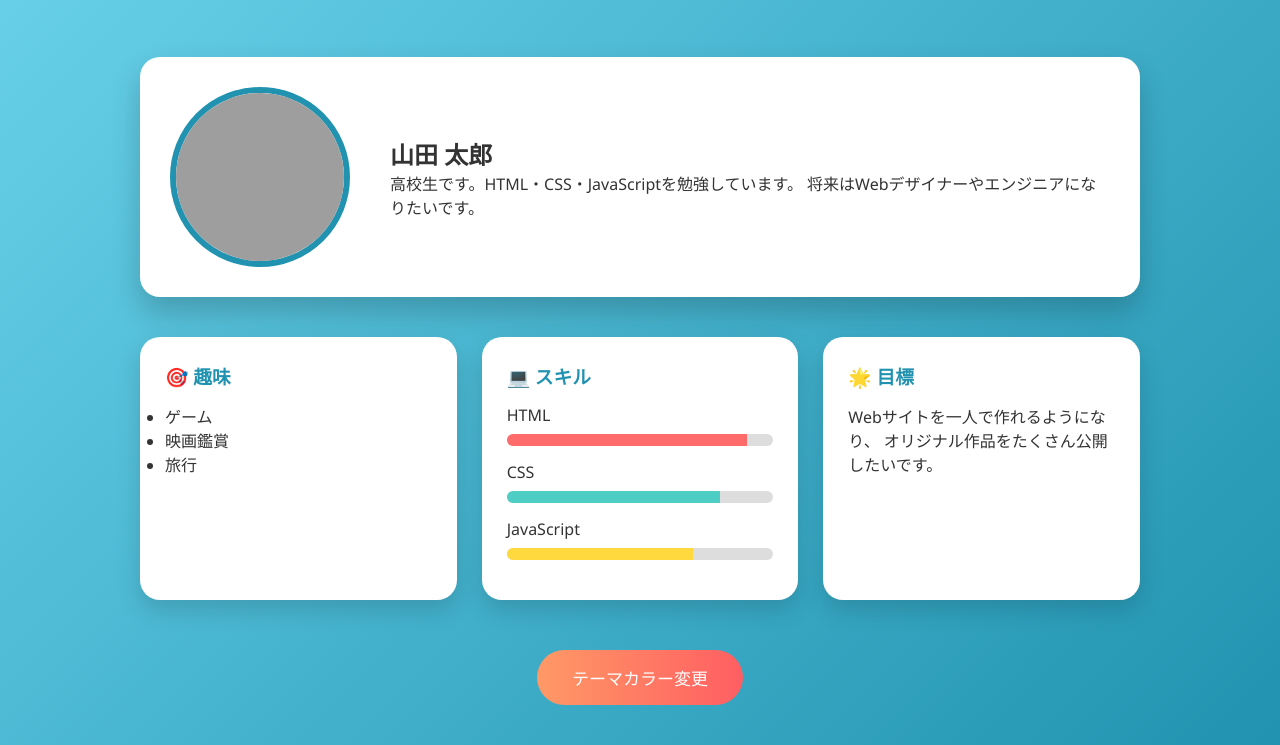
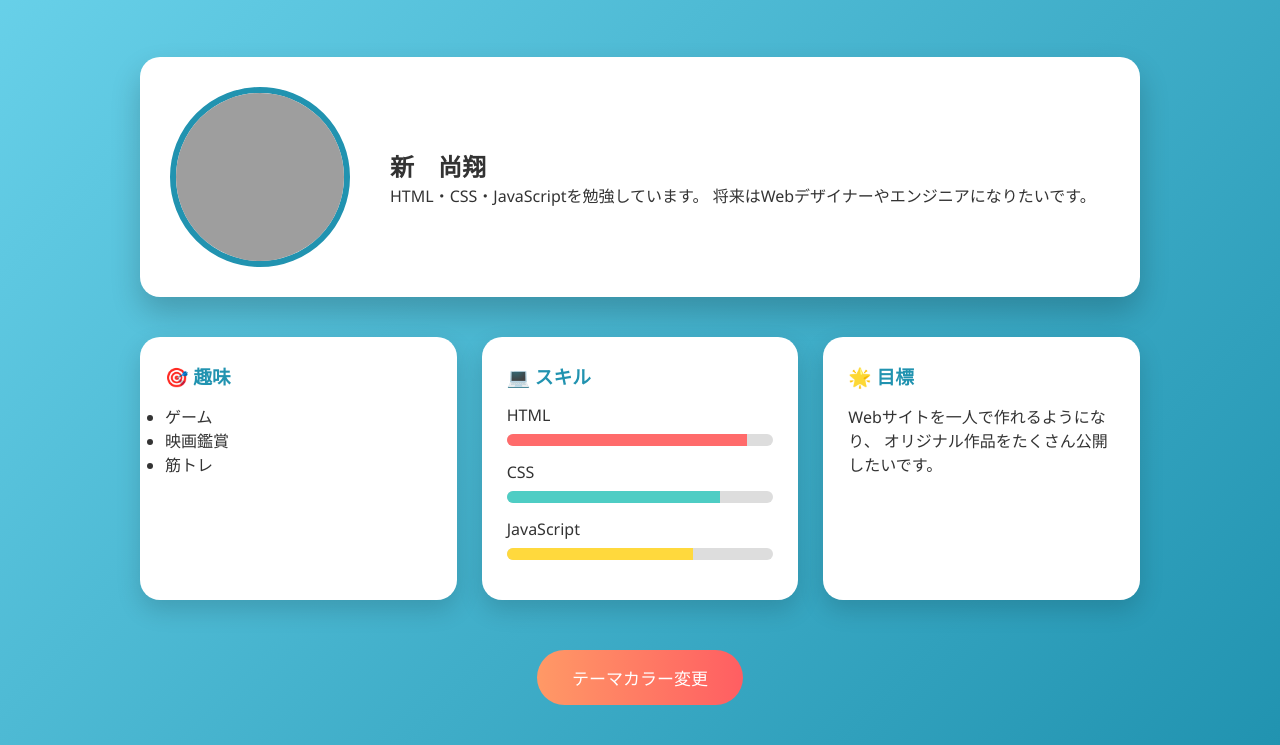
Before and after one commit to shin-12345/about-me, a plain HTML site: page index.html in a window 1280 px wide. Shown: the part 165-910 px from the top of the page. Drawn offline with Linux system fonts and the light colour scheme; grey boxes are pictures that could not be loaded.

Commit message:
about-me

```diff
--- a/index.html
+++ b/index.html
@@ -16,9 +16,9 @@
 <section class="profile">
     <img src="https://picsum.photos/200" alt="プロフィール画像">
     <div>
-        <h2>山田 太郎</h2>
+        <h2>新　尚翔</h2>
         <p>
-            高校生です。HTML・CSS・JavaScriptを勉強しています。
+            HTML・CSS・JavaScriptを勉強しています。
             将来はWebデザイナーやエンジニアになりたいです。
         </p>
     </div>
@@ -31,7 +31,7 @@
         <ul>
             <li>ゲーム</li>
             <li>映画鑑賞</li>
-            <li>旅行</li>
+            <li>筋トレ</li>
         </ul>
     </div>
 
```
